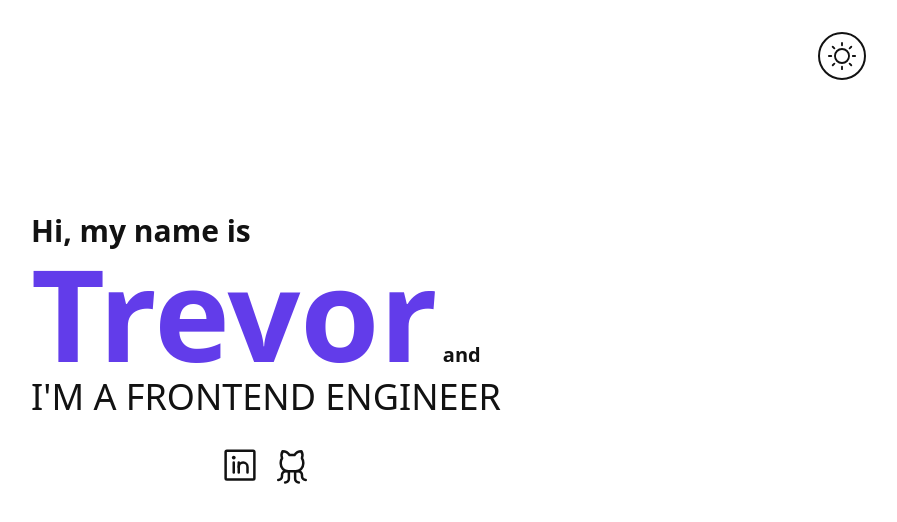
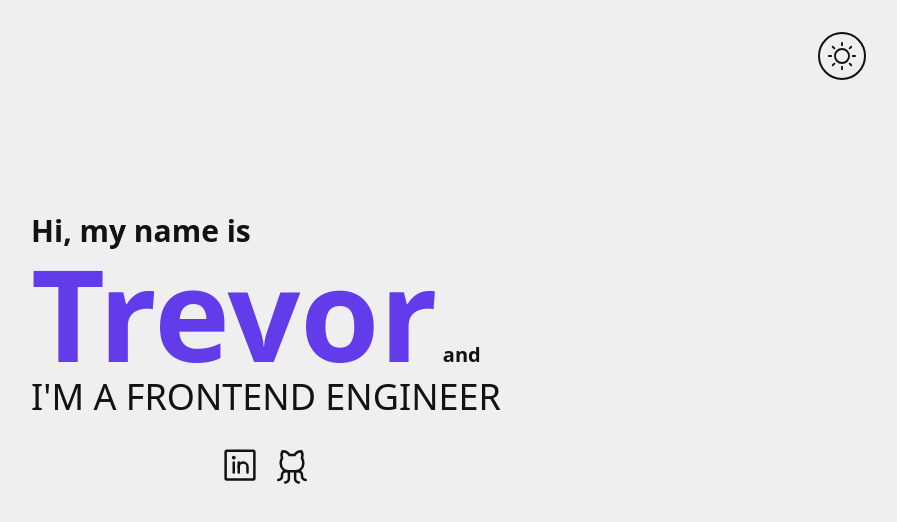
Before and after one commit to TrevorLeeman/trevorleeman.com, a Next.js app: page / in a window 1280 px wide. Shown: the top 522 px of the page, without its empty margins (374-1271 px from the left). Built offline with nearby package versions, Linux system fonts and the light colour scheme.

Commit message:
Test next-theme library

```diff
--- a/package.json
+++ b/package.json
@@ -14,6 +14,7 @@
     "@mui/material": "^5.6.0",
     "framer-motion": "^6.3.0",
     "next": "^12.1.6",
+    "next-themes": "^0.2.0",
     "phosphor-react": "^1.4.1",
     "react": "18.0.0",
     "react-dom": "18.0.0"
--- a/src/components/layout/Layout.tsx
+++ b/src/components/layout/Layout.tsx
@@ -3,8 +3,19 @@ import Header from "../header/Header";
 import Footer from "../footer/Footer";
 import MainContent from "../mainContent/MainContent";
 
-const Layout = ({ children }: { children: React.ReactNode }) => (
-  <div className="flex flex-col text-theme-black transition duration-200 dark:bg-theme-black dark:text-theme-white">
+const Layout = ({ children }: { children: React.ReactNode }) => {
+  const [mounted, setMounted] = useState(false);
+
+  useEffect(() => {
+    setMounted(true);
+  }, []);
+
+  return (
+    <div
+      className={`flex flex-col bg-theme-white text-theme-black ${
+        mounted ? "transition duration-200" : ""
+      } dark:bg-theme-black dark:text-theme-white`}
+    >
       <div className="flex min-h-screen flex-col">
         <Header />
         <MainContent>{children}</MainContent>
@@ -12,5 +23,6 @@ const Layout = ({ children }: { children: React.ReactNode }) => (
       <Footer />
     </div>
   );
+};
 
 export default Layout;
--- a/src/components/theme/ThemeToggle.tsx
+++ b/src/components/theme/ThemeToggle.tsx
@@ -2,17 +2,19 @@ import React, { useEffect, useState } from "react";
 import { motion } from "framer-motion";
 import { Sun, Moon } from "phosphor-react";
 import { ThemeContext } from "./ThemeContext";
+import { useTheme } from "next-themes";
 
 const ThemeToggle: React.FunctionComponent = () => {
   const [mounted, setMounted] = useState(false);
-  const { darkMode, setDarkMode } = React.useContext(ThemeContext);
+  const { theme, setTheme } = useTheme();
 
   useEffect(() => {
     setMounted(true);
   }, []);
 
   const toggleTheme = (event: React.MouseEvent) => {
-    setDarkMode(!darkMode);
+    console.log(theme);
+    setTheme(theme === "dark" ? "light" : "dark");
   };
 
   return mounted ? (
@@ -23,8 +25,8 @@ const ThemeToggle: React.FunctionComponent = () => {
     >
       <motion.div
         className="flex items-center gap-2"
-        initial={{ x: darkMode ? -37 : 0 }}
-        animate={{ x: darkMode ? -37 : 0 }}
+        initial={{ x: theme === "dark" ? -37 : 0 }}
+        animate={{ x: theme === "dark" ? -37 : 0 }}
       >
         <Sun size={30} className="flex-shrink-0" />
         <Moon size={30} className="flex-shrink-0" />
--- a/src/pages/_app.tsx
+++ b/src/pages/_app.tsx
@@ -3,7 +3,8 @@ import type { NextPage } from "next";
 import type { AppProps } from "next/app";
 import Script from "next/script";
 import "../styles/globals.css";
-import { ThemeProvider } from "../components/theme/ThemeContext";
+import { ThemeProvider } from "next-themes";
+// import { ThemeProvider } from "../components/theme/ThemeContext";
 
 type NextPageWithLayout = NextPage & {
   getLayout?: (page: ReactElement) => ReactNode;
@@ -19,8 +20,10 @@ const NextApp = ({ Component, pageProps }: AppPropsWithLayout) => {
 
   return (
     <>
-      <Script src="/scripts/theme.js" strategy="beforeInteractive" />
-      <ThemeProvider>{getLayout(<Component {...pageProps} />)}</ThemeProvider>
+      {/* <Script src="/scripts/theme.js" strategy="beforeInteractive" /> */}
+      <ThemeProvider attribute="class">
+        {getLayout(<Component {...pageProps} />)}
+      </ThemeProvider>
     </>
   );
 };
```
Also changed, not shown: 1 other file (tests, documents, lock files or other folders). Lines whose indentation alone changed are shown as unchanged.
